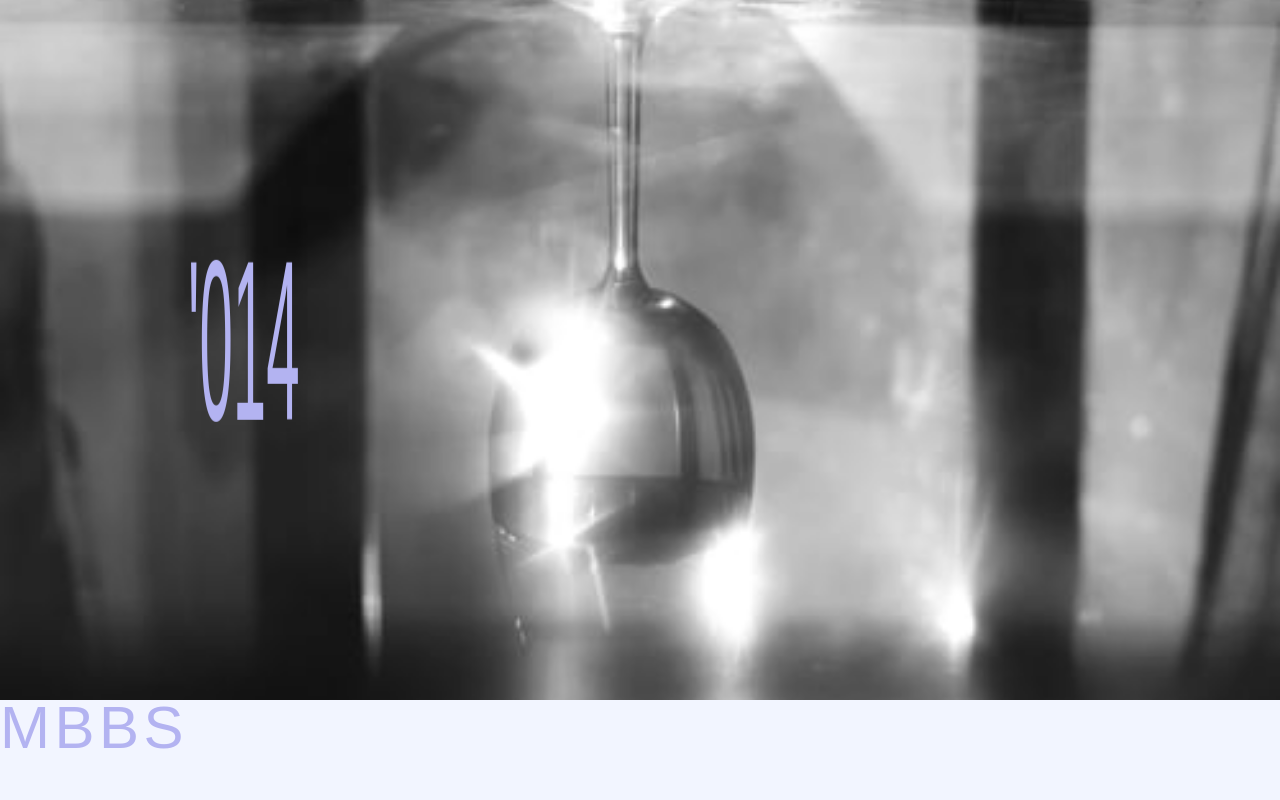
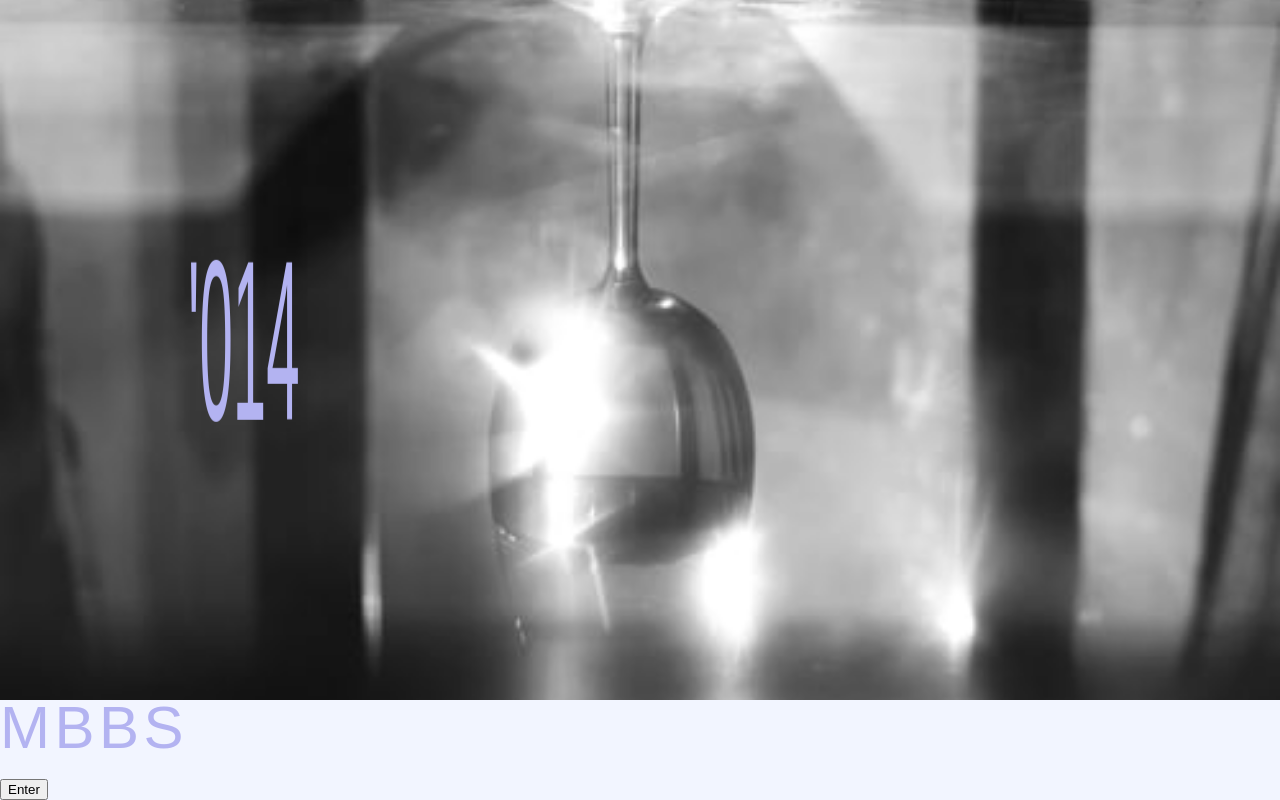
Before and after one commit to Mfonn/sliderrrr, a plain HTML site: page index.html in a window 1280 px wide. Shown: the part 940-1740 px from the top of the page. Before the commit the page ends 1701 px from the top, so only its background shows below. Drawn offline with Linux system fonts and the light colour scheme.

Commit message:
Update index.html

```diff
--- a/index.html
+++ b/index.html
@@ -57,6 +57,7 @@
 	<span>S</span>
 	<span> '014</span>
 </div>
+	  <h2><a href="database2.html"><button class="btn">Enter</button></a></h2>
 <footer>
 <i class="fa fa-heart"></i>
 </footer>
```
